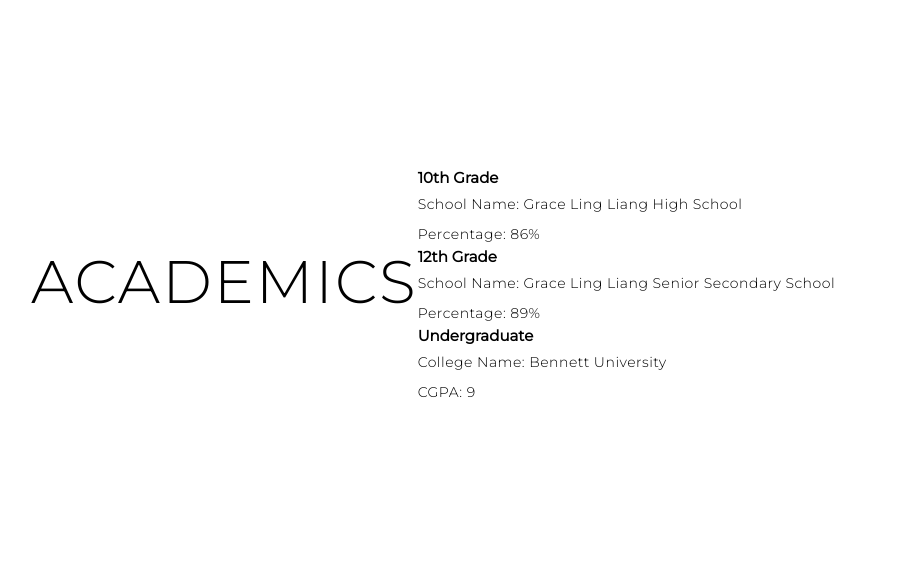
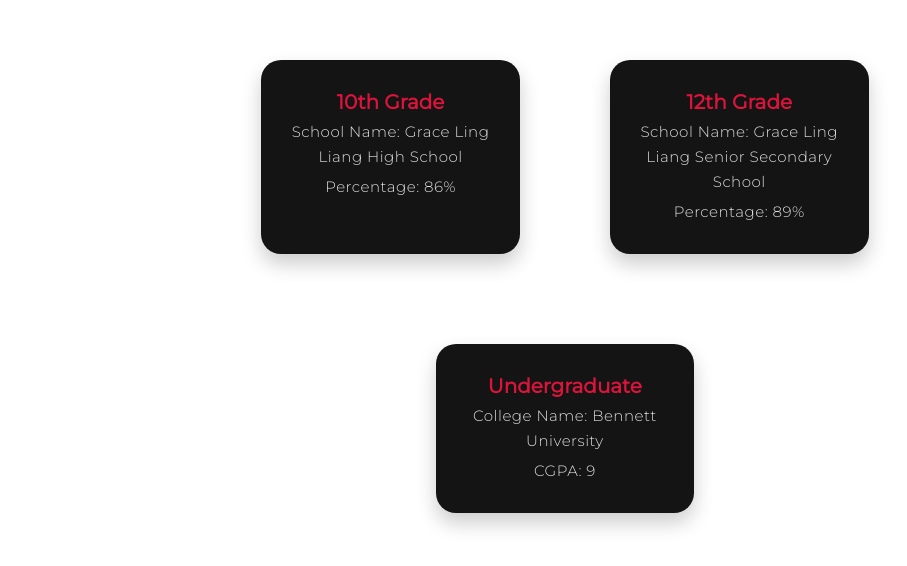
Before and after one commit to Moiz0820/My-Portfolio, a plain HTML site: page index.html in a window 1280 px wide. Shown: the part 1714-2280 px from the top of the page, without its empty margins (207-1114 px from the left). Drawn offline with Linux system fonts and the light colour scheme.

Commit message:
Update style.css

```diff
--- a/style.css
+++ b/style.css
@@ -899,15 +899,54 @@ p {
 
 
 
-/* Academic Section */
-#academic .container {
-    padding: 100px 0;
-}
+/* Academics Section */
+#academics .academics {
+	max-width: 1200px;
+	margin: 0 auto;
+	padding: 100px 20px;
+	text-align: center;
+  }
 
-#academic .section-title {
-    margin-bottom: 50px;
-}
-/* End Academic Section */
+  #academics .academics-header .section-title {
+	margin-bottom: 50px;
+	font-size: 4rem;
+	color: white; /* Adjust the color as needed */
+  }
+
+  #academics .academics-content {
+	display: flex;
+	justify-content: center;
+	gap: 50px; /* Space between academic items */
+	flex-wrap: wrap;
+  }
+
+  #academics .academic-item {
+	width: calc(33.33% - 40px); /* Adjust the width as needed */
+	margin: 20px;
+	padding: 30px;
+	border-radius: 20px;
+	background-color: #141414; /* Adjust the background color as needed */
+	box-shadow: 0 10px 20px rgba(0, 0, 0, 0.2); /* Add box shadow for a cool effect */
+	transition: all 0.3s ease; /* Add transition effect */
+  }
+
+  #academics .academic-item:hover {
+	transform: translateY(-10px); /* Add a slight lift on hover */
+	box-shadow: 0 15px 30px rgba(0, 0, 0, 0.3); /* Adjust the box shadow on hover */
+  }
+
+  #academics .academic-item h2 {
+	font-size: 2rem;
+	color: crimson; /* Change color for better emphasis */
+  }
+
+  #academics .academic-item p {
+	font-size: 1.5rem;
+	color: #ddd; /* Lighter color for text */
+  }
+  /* End Academics Section */
+
+
 
 
 }
```
